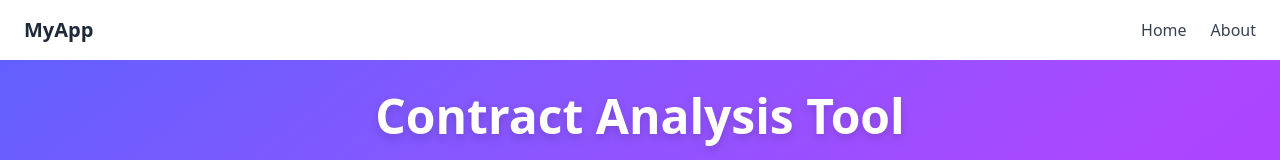
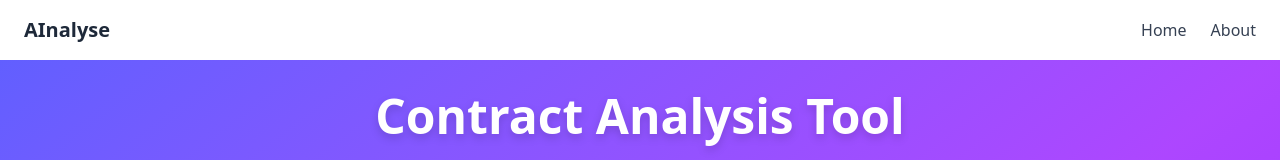
Before and after one commit to NNNnatTTT/HEAP-AInalyse, a Vue app in the folder frontend/: page / in a window 1280 px wide. Shown: the top 160 px of the page. Built offline with nearby package versions, Linux system fonts and the light colour scheme.

Commit message:
Changed title and name of app.

```diff
--- a/frontend/index.html
+++ b/frontend/index.html
@@ -4,7 +4,7 @@
     <meta charset="UTF-8">
     <link rel="icon" href="/favicon.ico">
     <meta name="viewport" content="width=device-width, initial-scale=1.0">
-    <title>Vite App</title>
+    <title>AInalyse</title>
   </head>
   <body>
     <div id="app"></div>
--- a/frontend/src/components/NavBar.vue
+++ b/frontend/src/components/NavBar.vue
@@ -1,6 +1,6 @@
 <template>
   <nav class="bg-white shadow-md px-6 py-4 flex justify-between items-center">
-    <div class="text-xl font-bold text-gray-800">MyApp</div>
+    <div class="text-xl font-bold text-gray-800">AInalyse</div>
     <ul class="flex space-x-6">
       <li><router-link to="/" class="text-gray-700 hover:text-blue-600">Home</router-link></li>
       <li><router-link to="/about" class="text-gray-700 hover:text-blue-600">About</router-link></li>
```
